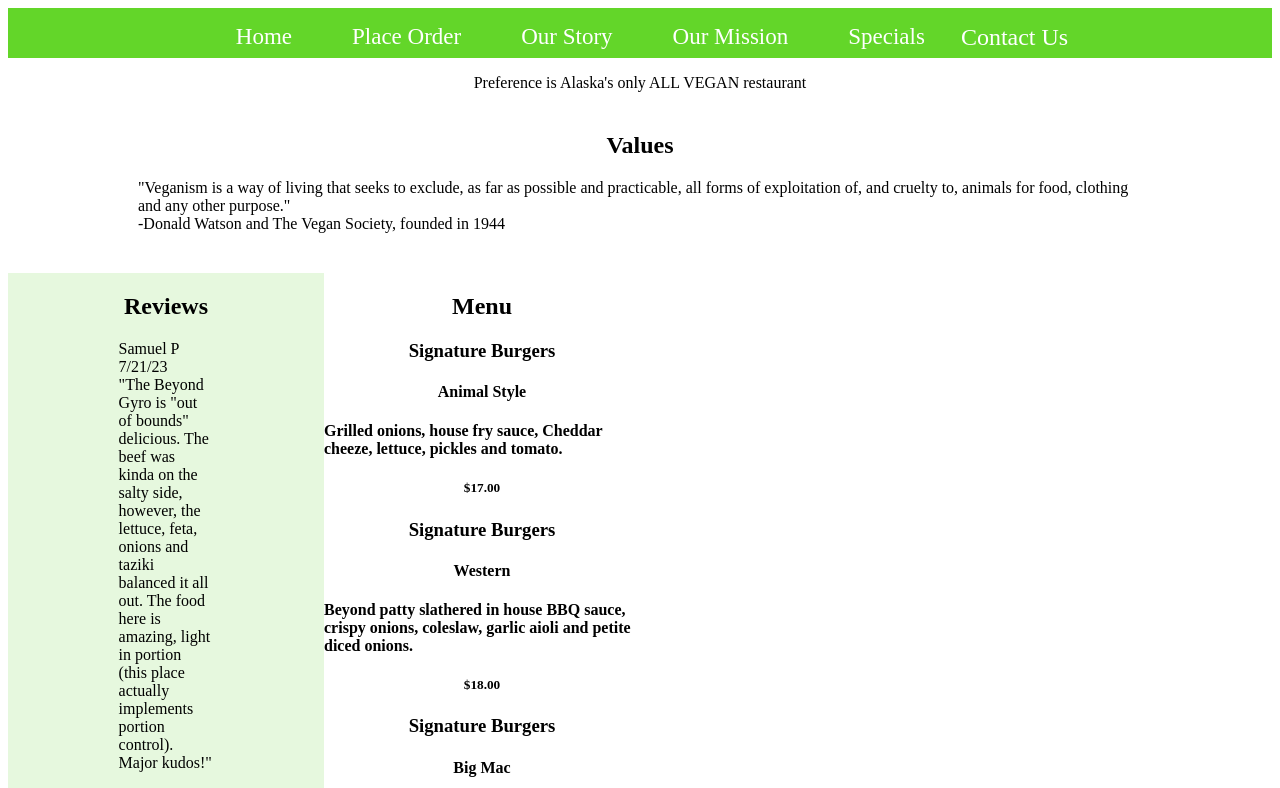
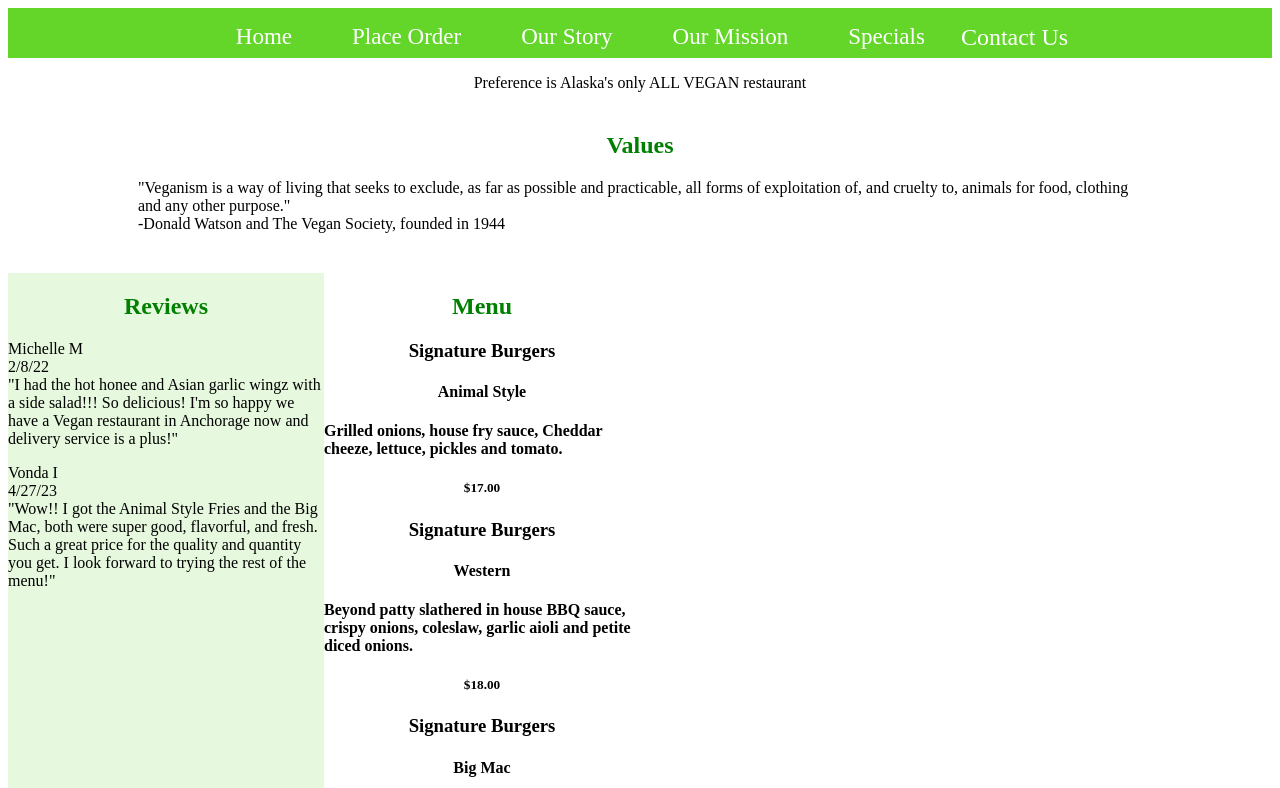
Before and after one commit to jazzminceleste/Final-Project-React-App, a React (Vite) app: page / in a window 1280 px wide. Shown: the top 788 px of the page. Built offline with nearby package versions, Linux system fonts and the light colour scheme.

Commit message:
16 css progress

```diff
--- a/src/App.css
+++ b/src/App.css
@@ -1,5 +1,5 @@
 body {
-  gap: 5px;
+
   font-family: cursive;
 }
 
@@ -41,11 +41,9 @@ nav div:hover {
 
 aside {
   display: grid;
-  grid-template-columns: 30%;
-  grid-template-rows: 5%;
-  justify-content: left;
   grid-row-start: 1;
   grid-row-end: 3;
+  grid-row: span 50%;
   background-color: rgb(230, 248, 222);
 }
 
@@ -83,6 +81,10 @@ h2 {
   display: flex;
   justify-content: center;
   align-items: center;
+}
+
+h2 {
+  color: green;
 }
 
 nav,
--- a/src/components/Reviews.jsx
+++ b/src/components/Reviews.jsx
@@ -4,9 +4,9 @@ const Reviews = () => {
     <div>
       <h2>Reviews</h2>
       <p>
-        Samuel P <br />
-        7/21/23<br />
-        "The Beyond Gyro is "out of bounds" delicious. The beef was kinda on the salty side, however, the lettuce, feta, onions and taziki balanced it all out. The food here is amazing, light in portion (this place actually implements portion control). Major kudos!"
+        Michelle M <br />
+        2/8/22<br />
+        "I had the hot honee and Asian garlic wingz with a side salad!!!  So delicious!  I'm so happy we have a Vegan restaurant in Anchorage now and delivery service is a plus!"
       </p>
       <p>
         Vonda I <br />
```
